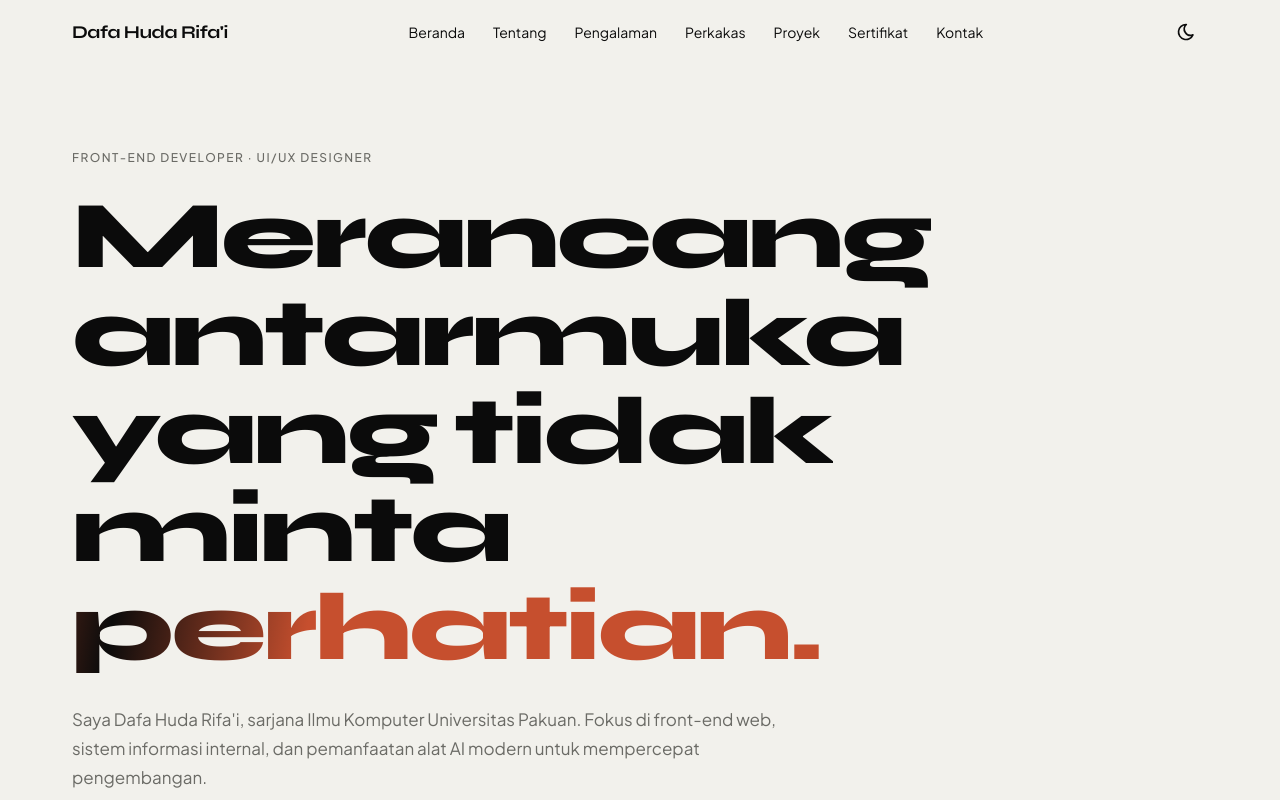
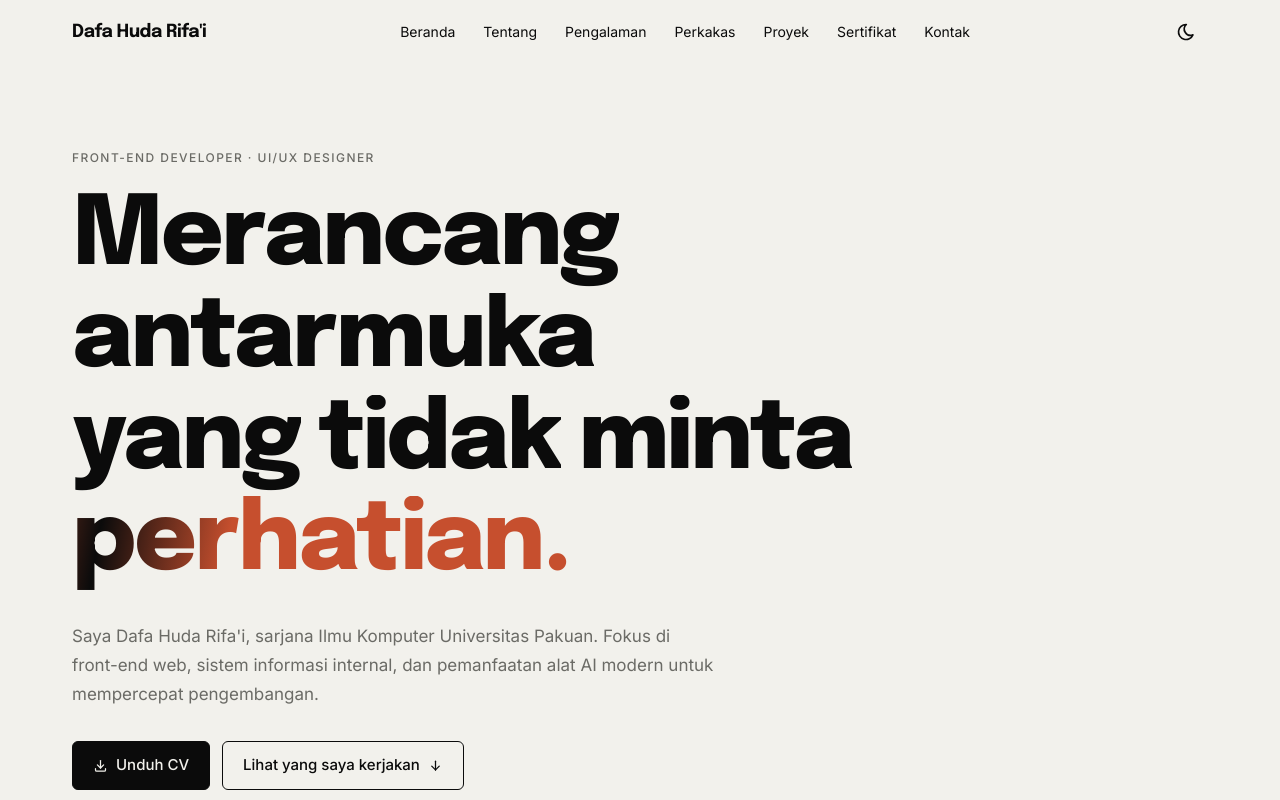
Before and after one commit to dafahuda/myportfolio, a React (Vite) app: page / in a window 1280 px wide. Shown: the top 800 px of the page. Built offline with nearby package versions, Linux system fonts and the light colour scheme.

Commit message:
feat(typography): uji coba kombinasi font Opsi 3 (Epilogue + Inter)
- Muat Google Font 'Epilogue' (800) untuk display headings dan 'Inter' untuk body/UI (Swiss Minimalist).
- Berikan tipografi proporsional, solid, dan ergonomis tanpa distorsi eksentrik.

```diff
--- a/index.html
+++ b/index.html
@@ -49,11 +49,11 @@
     <link rel="apple-touch-icon" sizes="180x180" href="/assets/favicon/apple-touch-icon.png" />
     <link rel="manifest" href="/site.webmanifest" />
 
-    <!-- Fonts: Syne + Plus Jakarta Sans (Modern Tech Grotesk) -->
+    <!-- Fonts: Epilogue + Inter (The Swiss Minimalist) -->
     <link rel="preconnect" href="https://fonts.googleapis.com" />
     <link rel="preconnect" href="https://fonts.gstatic.com" crossorigin />
     <link
-      href="https://fonts.googleapis.com/css2?family=Plus+Jakarta+Sans:wght@400;500;600;700&family=Syne:wght@700;800&display=swap"
+      href="https://fonts.googleapis.com/css2?family=Epilogue:wght@700;800;900&family=Inter:wght@400;500;600&display=swap"
       rel="stylesheet"
     />
 
--- a/src/index.css
+++ b/src/index.css
@@ -13,8 +13,8 @@
   --color-footer-bg: #0b0b0b;
   --color-footer-fg: #f2f1ec;
 
-  --font-display: "Syne", sans-serif;
-  --font-sans: "Plus Jakarta Sans", ui-sans-serif, system-ui, sans-serif;
+  --font-display: "Epilogue", ui-sans-serif, sans-serif;
+  --font-sans: "Inter", -apple-system, BlinkMacSystemFont, "Segoe UI", Roboto, sans-serif;
 }
 
 /* Mode gelap hangat — near-black cokelat, bukan gelap dingin.
@@ -51,8 +51,8 @@ html.dark {
   h3 {
     font-family: var(--font-display);
     font-weight: 800;
-    letter-spacing: -0.03em;
-    line-height: 0.95;
+    letter-spacing: -0.025em;
+    line-height: 0.96;
     color: var(--color-ink);
   }
 
--- a/src/pages/HeroSection.jsx
+++ b/src/pages/HeroSection.jsx
@@ -32,8 +32,8 @@ const HeroSection = () => {
             aria-label="Merancang antarmuka yang tidak minta perhatian."
             style={{
               fontSize: "clamp(2.75rem, 7.5vw, 6rem)",
-              lineHeight: 0.94,
-              letterSpacing: "-0.03em",
+              lineHeight: 0.98,
+              letterSpacing: "-0.025em",
             }}
           >
             <AnimatedWords text="Merancang antarmuka" />
```
